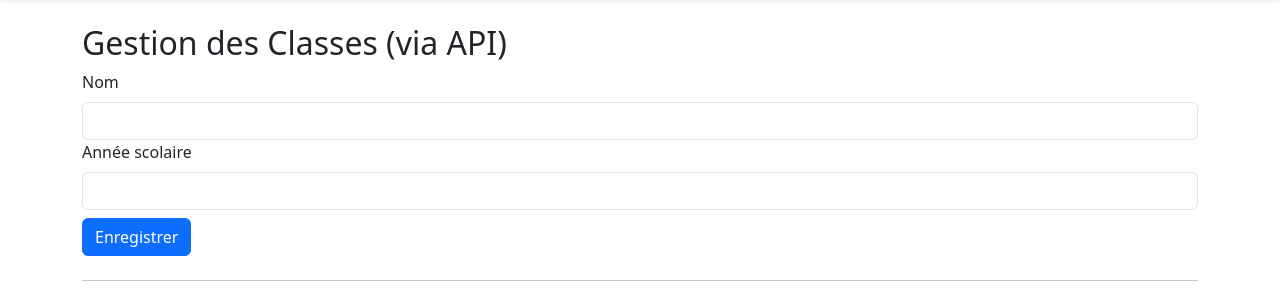
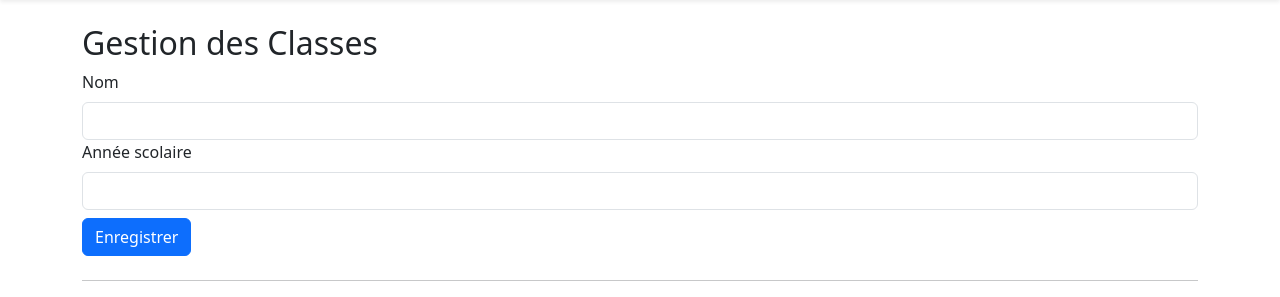
Before and after one commit to bhagV2/revision_horaire, a PHP site: page /pages/classes.php in a window 1280 px wide. Shown: the part 57-354 px from the top of the page. Run offline with PHP 8.4, Linux system fonts and the light colour scheme; data that the repository does not hold is empty; some libraries are stand-ins or nearby versions.

Commit message:
Création et finalisation de pages

```diff
--- a/pages/classes.php
+++ b/pages/classes.php
@@ -1,13 +1,10 @@
 <?php
 /**
- * Interface des classes connectée exclusivement à l'API
+ * Interface des classes
  * @author M.Bhagya
  */
-
-// On calcule dynamiquement l'URL racine de notre propre API locale
 $api_url = "http://" . $_SERVER['HTTP_HOST'] . str_replace('/pages/classes.php', '/api/index.php', $_SERVER['SCRIPT_NAME']);
 
-// 1. Demande de suppression transmise à l'API via un flux POST
 if (isset($_GET['delete_id'])) {
     $options = [
         'http' => [
@@ -21,7 +18,6 @@ if (isset($_GET['delete_id'])) {
     exit;
 }
 
-// 2. Formulaire d'ajout transmis à l'API via POST
 if ($_SERVER['REQUEST_METHOD'] === 'POST') {
     $options = [
         'http' => [
@@ -35,14 +31,13 @@ if ($_SERVER['REQUEST_METHOD'] === 'POST') {
     exit;
 }
 
-// 3. Récupération des données lues depuis l'API (GET)
 $json = file_get_contents($api_url . "?route=classes");
 $listeClasses = json_decode($json, true) ?? [];
 ?>
 
 <?php include("../includes/header.php"); ?>
 
-<h2>Gestion des Classes (via API)</h2>
+<h2>Gestion des Classes</h2>
 
 <form method="POST" class="mb-4">
     <label class="form-label">Nom</label>
```
Also changed, not shown: pages/cours.php (+1 -7 lines), pages/horaire.php (+2 -5 lines).
